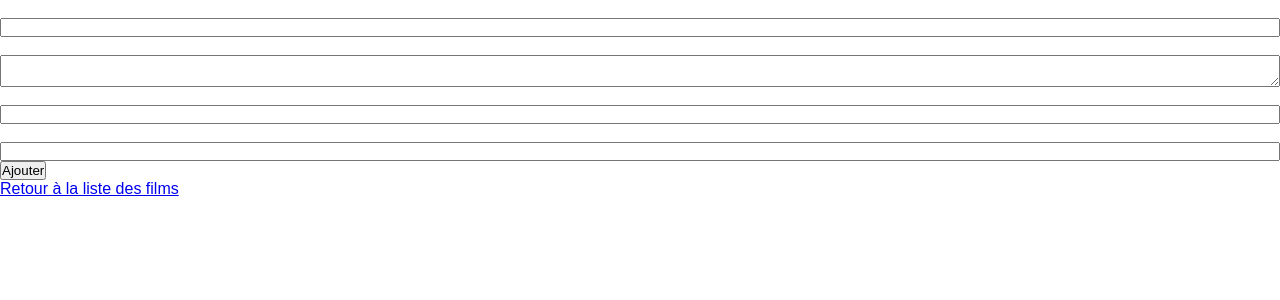
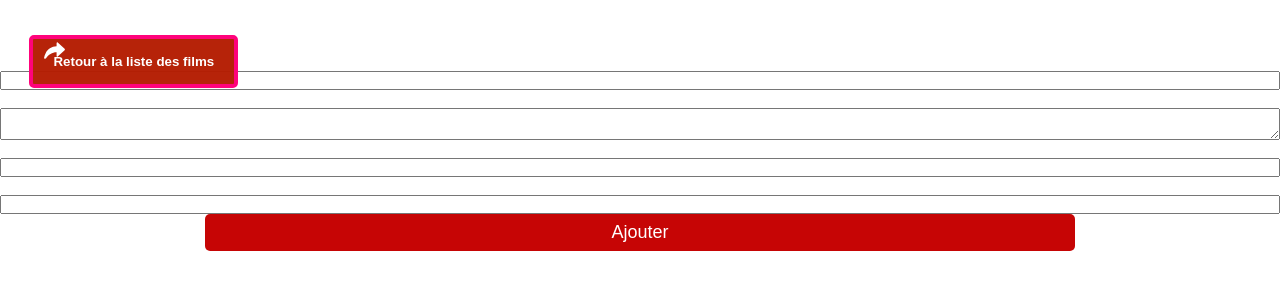
Before and after one commit to YOUSSEF-EL-GRYS-IPSSI/YOSSTREAM, a Symfony app: template templates/movies/movies_ajouter.html.twig in a window 1280 px wide. Shown: the part 108-408 px from the top of the page. Run offline with Twig, Linux system fonts and the light colour scheme; the template is opened without the code that fills it, so the values that code supplies are empty; form fields are guessed from the names that the template uses; some libraries are stand-ins or nearby versions.

Commit message:
youssef
tableau css movie

```diff
--- a/public/css/style.css
+++ b/public/css/style.css
@@ -251,14 +325,77 @@ body {
 
 /* ////////////////////Ajout film///////////////////////////// */
 .formMovie {
-  background: #821818;
-  width: 21%;
+  background: #000000;
+  width: 54%;
   margin: auto;
   padding: 15px 22px;
+  border-radius: 9px;
 }
-.movie-flex{
+
+.movie-flex {
   display: flex;
   flex-direction: column;
+}
+
+#movies_genre {
+  display: flex;
+  flex-direction: column;
+  justify-content: center;
+  align-items: flex-start;
+}
+
+#movies_titre {
+  height: 37px;
+  border-radius: 5px;
+}
+
+#movies_description {
+  height: 37px;
+  border-radius: 5px;
+}
+
+.btn-ajout {
+  color: #fff;
+  background: #c60505;
+  border: none;
+  width: 68%;
+  border-radius: 5px;
+  font-size: 18px;
+  padding: 8px;
+  cursor: pointer;
+}
+
+.movie-btn {
+  display: flex;
+  justify-content: center;
+}
+
+.next-movies {
+  background: #b41d03f8;
+  font-weight: 700;
+  padding: 15px 20px;
+  border-radius: 5px;
+  border: none;
+  border: 4px solid #ff037b;
+}
+
+.next-movies a {
+  text-decoration: none;
+  color: #fff;
+}
+
+.next {
+  width: 25px;
+  position: relative;
+  left: 42px;
+  top: -3px;
+}
+
+
+.flex-movies {
+  width: 100%;
+  position: relative;
+  top: 35px;
 }
 
 /* /////////////////////////////////////////////////////////////////// */
--- a/public/js/script.js
+++ b/public/js/script.js
@@ -1,4 +1,3 @@
-
 
 
 const burger = document.querySelector('.burgerMobile');
--- a/src/Controller/GenreController.php
+++ b/src/Controller/GenreController.php
@@ -20,6 +20,7 @@ class GenreController extends AbstractController
     {
         // On génère une exception
         //throw $this->createNotFoundException('Page perdue');
+
 
         $genre = $genreRepository->findAll();
 
--- a/templates/movies/movies_ajouter.html.twig
+++ b/templates/movies/movies_ajouter.html.twig
@@ -6,7 +6,13 @@
 
 {% block body %}
 
-
+	<section>
+		<div class="flex-movies">
+			<img class="next" src="{{ asset('img/next.svg') }}" alt="">
+			<button class="next-movies">
+				<a  href="{{ path('movies_afficher') }}">Retour à la liste des films</a>
+			</button>
+		</div>
 		{{ form_start(form,{
         "attr": {
             "class": 'formMovie'
@@ -34,10 +40,10 @@
 			{{ form_widget(form.genre) }}
 			{{ form_errors(form.genre) }}
 		</div>
-	<input type="submit" value="Ajouter" class="btn">
+		<div class="movie-btn">
+			<input type="submit" value="Ajouter" class="btn-ajout">
+		</div>
 		{{ form_end(form) }}
-
-
-	<a href="{{ path('movies_afficher') }}">Retour à la liste des films</a>
+	</section>
 
 {% endblock %}
```
Also changed, not shown: other parts of public/css/style.css (+74 -0 lines), templates/movies/movies_afficher.html.twig (+11 -6 lines), public/img/next.svg (added), public/img/upload/20220209093820-62037d7c1b9d8-275649.PNG (added). Lines whose indentation alone changed are shown as unchanged.
